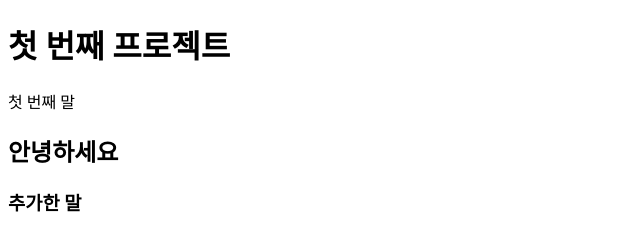
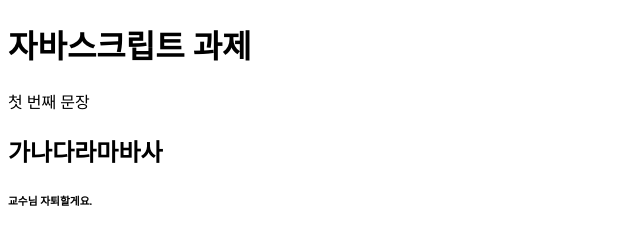
Before and after one commit to bmbx08/first-video-project, a plain HTML site: page index.html in a window 1280 px wide. Shown: the whole page, without its empty margins (0-640 px from the left). Drawn offline with Linux system fonts and the light colour scheme.

Commit message:
fourth commmit

```diff
--- a/index.html
+++ b/index.html
@@ -7,14 +7,14 @@
     <link rel="stylesheet" href="style.css" />
   </head>
   <body>
-    <h1>첫 번째 프로젝트</h1>
-    <p>첫 번째 말</p>
+    <h1>자바스크립트 과제</h1>
+    <p>첫 번째 문장</p>
     <h2>
-        안녕하세요
+        가나다라마바사
     </h2>
 
-    <h3>
-        추가한 말
-    </h3>
+    <h6>
+        교수님 자퇴할게요.
+    </h6>
   </body>
 </html>
```
